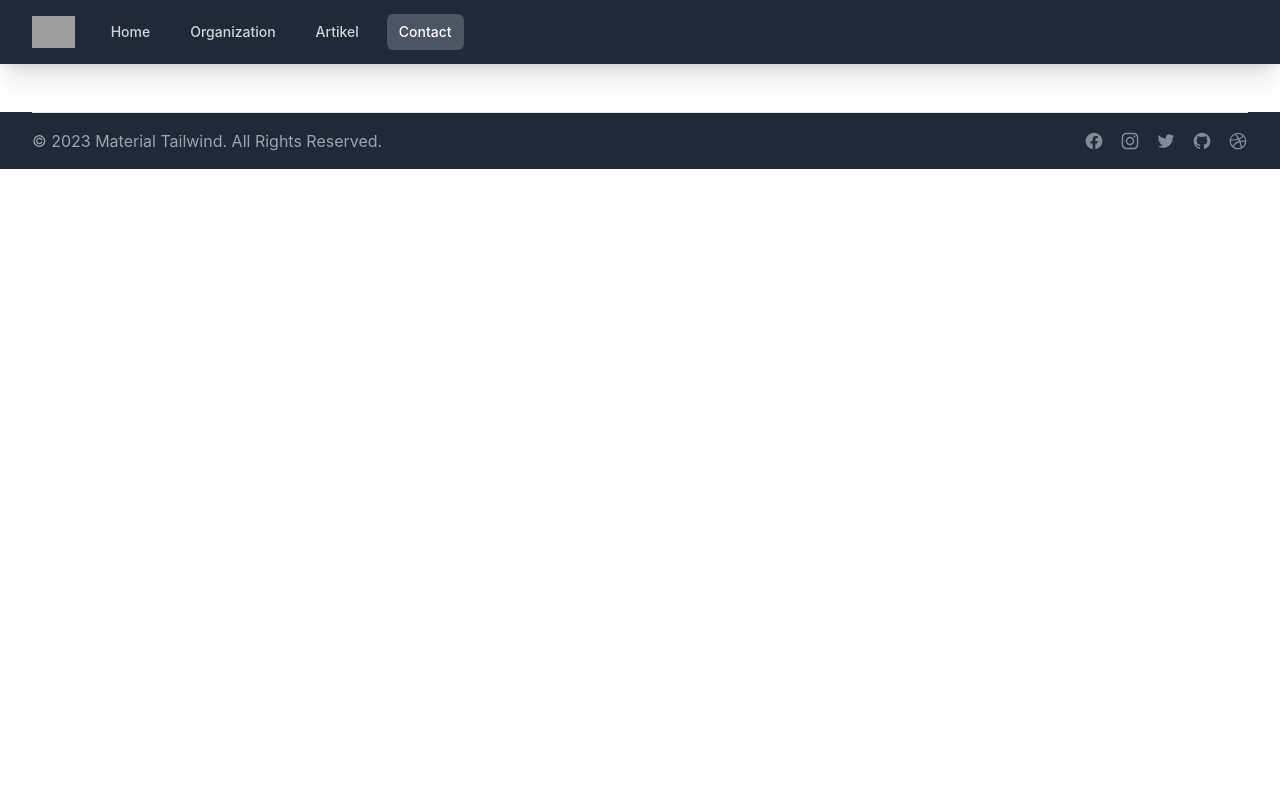
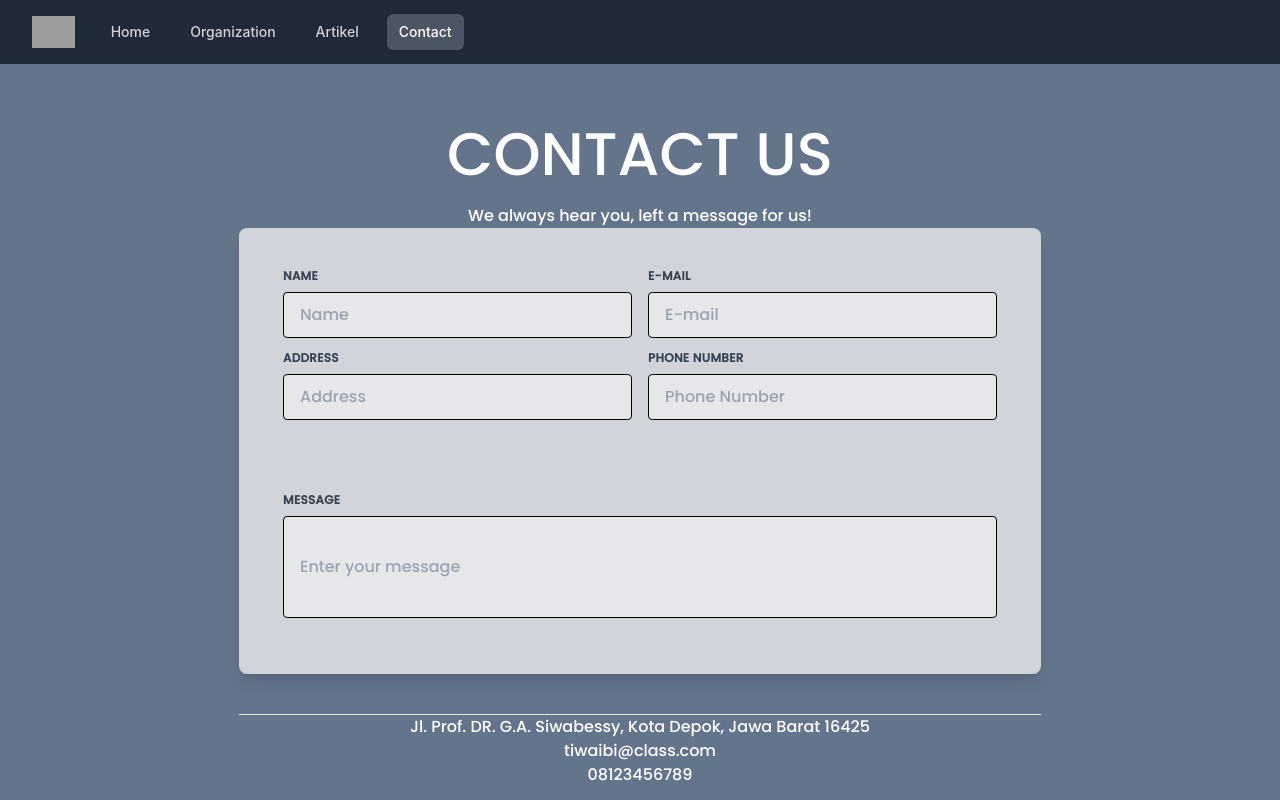
Before and after one commit to mfauzanprmna/project-Webpro, a React (Create React App) app: page /contact in a window 1280 px wide. Shown: the top 800 px of the page. Built offline with nearby package versions, Linux system fonts and the light colour scheme; grey boxes are pictures that could not be loaded.

Commit message:
contact us 95%

```diff
--- a/src/component/contact.jsx
+++ b/src/component/contact.jsx
@@ -2,67 +2,56 @@ import React from 'react';
 
 export default function contact() {
   return (
-        /* <form class="bg-gray-300 rounded-xl w-full max-w-lg relative">
-        <div class="flex flex-wrap -mx-3 mb-6">
-          <div class="w-full md:w-1/2 px-3 mb-6 md:mb-0">
-            <label class="block uppercase tracking-wide text-gray-700 text-xs font-bold mb-2" for="grid-first-name">
-              First Name
+    <div className='bg-slate-500 flex justify-center h-screen'>
+      <div className='Poppins-medium'>
+        <h1 className='text-white text-6xl mt-10 p-5 text-center'>CONTACT US</h1>
+        <p className='text-white text-center'>We always hear you, left a message for us!</p>
+        <div className='container border-white '>
+          <form action="" className='bg-gray-300 w-full rounded-lg shadow-lg relative content-center'>
+            <div class="mx-3 mb-6">
+              <div class="w-full px-3 mb-6 md:mb-0 p-5 m-5 flex flex-row gap-4">
+                <div className="">
+                  <label class="block uppercase tracking-wide text-gray-700 text-xs font-bold mb-2" for="name">
+                    Name
                   </label>
                   <input class="appearance-none block w-full bg-gray-200 text-gray-700 border
-             border-red-500 rounded py-3 px-4 mb-3 leading-tight focus:outline-none focus:bg-white" id="grid-first-name" type="text" placeholder="Jane"></input>
-            <p class="text-red-500 text-xs italic">Please fill out this field.</p>
-          </div>
-          <div class="w-full md:w-1/2 px-3">
-            <label class="block uppercase tracking-wide text-gray-700 text-xs font-bold mb-2" for="grid-last-name">
-              Last Name
+                 border-black rounded py-3 px-4 mb-3 leading-tight focus:outline-none focus:bg-white" id="name" type="text" placeholder="Name"></input>
+                  <label class="block uppercase tracking-wide text-gray-700 text-xs font-bold mb-2" for="Address">
+                    Address
                   </label>
                   <input class="appearance-none block w-full bg-gray-200 text-gray-700 border
-             border-gray-200 rounded py-3 px-4 leading-tight focus:outline-none focus:bg-white focus:border-gray-500" id="grid-last-name" type="text" placeholder="Doe"></input>
+                 border-black rounded py-3 px-4 mb-3 leading-tight focus:outline-none focus:bg-white" id="Address" type="text" placeholder="Address"></input>
+                </div>
+                <div class="">
+                  <label class="block uppercase tracking-wide text-gray-700 text-xs font-bold mb-2" for="email">
+                    E-mail
+                  </label>
+                  <input class="appearance-none block w-full bg-gray-200 text-gray-700 border
+                 border-black rounded py-3 px-4 mb-3 leading-tight focus:outline-none focus:bg-white" id="email" type="text" placeholder="E-mail"></input>
+                  <label class="block uppercase tracking-wide text-gray-700 text-xs font-bold mb-2" for="Phone">
+                    Phone Number
+                  </label>
+                  <input class="appearance-none block w-full bg-gray-200 text-gray-700 border
+                 border-black rounded py-3 px-4 mb-3 leading-tight focus:outline-none focus:bg-white" id="Phone" type="text" placeholder="Phone Number"></input>
                 </div>
               </div>
-        <div class="flex flex-wrap -mx-3 mb-6">
-          <div class="w-full px-3">
-            <label class="block uppercase tracking-wide text-gray-700 text-xs font-bold mb-2" for="grid-password">
-              Password
+              <div className="w-auto px-3 mb-6 md:mb-0 py-5 m-5">
+                <label class="block uppercase tracking-wide text-gray-700 text-xs font-bold mb-2" for="Message">
+                  Message
                 </label>
                 <input class="appearance-none block w-full bg-gray-200 text-gray-700 border
-             border-gray-200 rounded py-3 px-4 mb-3 leading-tight focus:outline-none focus:bg-white focus:border-gray-500" id="grid-password" type="password" placeholder="******************"></input>
-            <p class="text-gray-600 text-xs italic">Make it as long and as crazy as you'd like</p>
+                 border-black rounded py-10 px-4 mb-3 leading-tight focus:outline-none focus:bg-white" id="Message" type="text" placeholder="Enter your message"></input>
               </div>
             </div>
-        <div class="flex flex-wrap -mx-3 mb-2">
-          <div class="w-full md:w-1/3 px-3 mb-6 md:mb-0">
-            <label class="block uppercase tracking-wide text-gray-700 text-xs font-bold mb-2" for="grid-city">
-              City
-            </label>
-            <input class="appearance-none block w-full bg-gray-200 text-gray-700 border
-             border-gray-200 rounded py-3 px-4 leading-tight focus:outline-none focus:bg-white focus:border-gray-500" id="grid-city" type="text" placeholder="Albuquerque"></input>
+          </form>
+        </div >
+        <div className='py-10'>
+          <hr />
+          <p className='text-white text-center'>Jl. Prof. DR. G.A. Siwabessy, Kota Depok, Jawa Barat 16425</p>
+          <p className='text-white text-center'>tiwaibi@class.com</p>
+          <p className='text-white text-center'>08123456789</p>
       </div>
-          <div class="w-full md:w-1/3 px-3 mb-6 md:mb-0">
-            <label class="block uppercase tracking-wide text-gray-700 text-xs font-bold mb-2" for="grid-state">
-              State
-            </label>
-            <div class="relative">
-              <select class="block appearance-none w-full bg-gray-200 border
-               border-gray-200 text-gray-700 py-3 px-4 pr-8 rounded leading-tight focus:outline-none focus:bg-white focus:border-gray-500" id="grid-state">
-                <option>New Mexico</option>
-                <option>Missouri</option>
-                <option>Texas</option>
-              </select>
-              <div class="pointer-events-none absolute inset-y-0 right-0 flex items-center px-2 text-gray-700">
-                <svg class="fill-current h-4 w-4" xmlns="http://www.w3.org/2000/svg" viewBox="0 0 20 20"><path d="M9.293 12.95l.707.707L15.657 8l-1.414-1.414L10 10.828 5.757 6.586 4.343 8z"/></svg>
-              </div>
-            </div>
-          </div>
-          <div class="w-full md:w-1/3 px-3 mb-6 md:mb-0">
-            <label class="block uppercase tracking-wide text-gray-700 text-xs font-bold mb-2" for="grid-zip">
-              Zip
-            </label>
-            <input class="appearance-none block w-full bg-gray-200 text-gray-700 border
-             border-gray-200 rounded py-3 px-4 leading-tight focus:outline-none focus:bg-white focus:border-gray-500" id="grid-zip" type="text" placeholder="90210"></input>
-          </div>
-        </div>
-      </form> */
-      <></>
+      </div >
+    </div >
   );
 }
```
Lines whose indentation alone changed are shown as unchanged.
